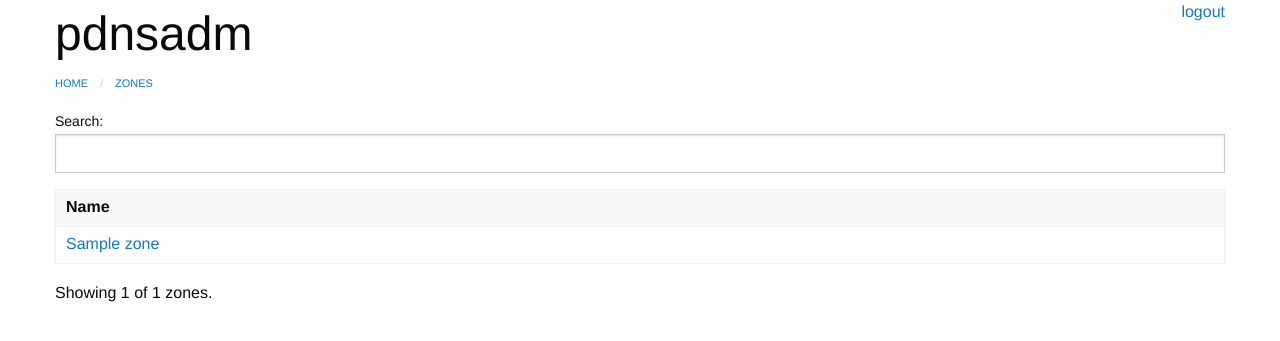
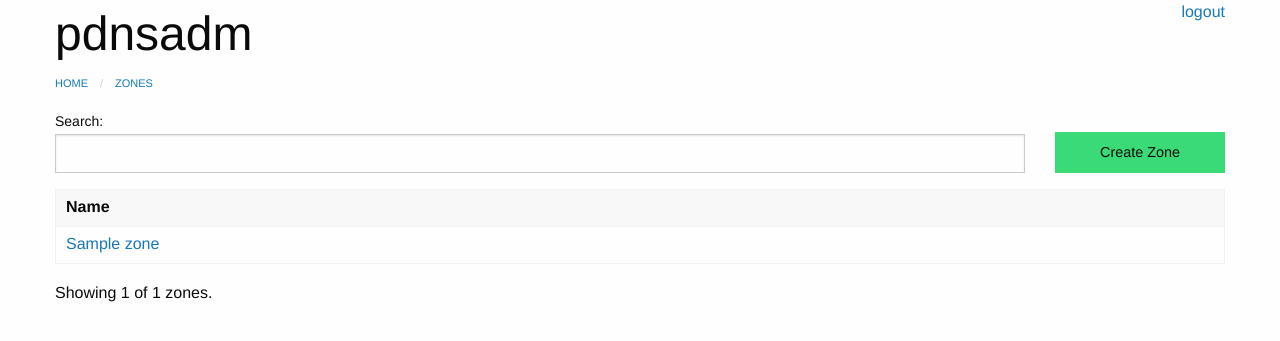
Before and after one commit to Uberspace/dino, a Django app: template src/pdnsadm/zoneeditor/templates/zoneeditor/zone_list.html in a window 1280 px wide. Shown: the top 341 px of the page. Run offline with Django 3.2, Linux system fonts and the light colour scheme; tables that the repository leaves empty hold one stand-in row (values such as "Sample post"); the template is opened without the code that fills it: values that come from a table or form of the project are taken from there, most other values are stand-ins (such as "Sample title", 1, 10 or a date in 2020); some libraries are stand-ins or nearby versions.

Commit message:
add Create Zone button

```diff
--- a/src/pdnsadm/zoneeditor/templates/zoneeditor/zone_list.html
+++ b/src/pdnsadm/zoneeditor/templates/zoneeditor/zone_list.html
@@ -5,7 +5,10 @@
 {% endblock %}
 
 {% block content %}
-<form method="GET">{{ search_form.as_p }}</form>
+<div class="grid-x grid-margin-x">
+    <form method="GET" class="cell small-12 medium-10">{{ search_form.as_p }}</form>
+    <a href="{% url 'zoneeditor:zone_create' %}" class="button success cell align-self-bottom small-12 medium-2">Create Zone</a>
+</div>
 <table>
     <thead>
         <tr>
```
